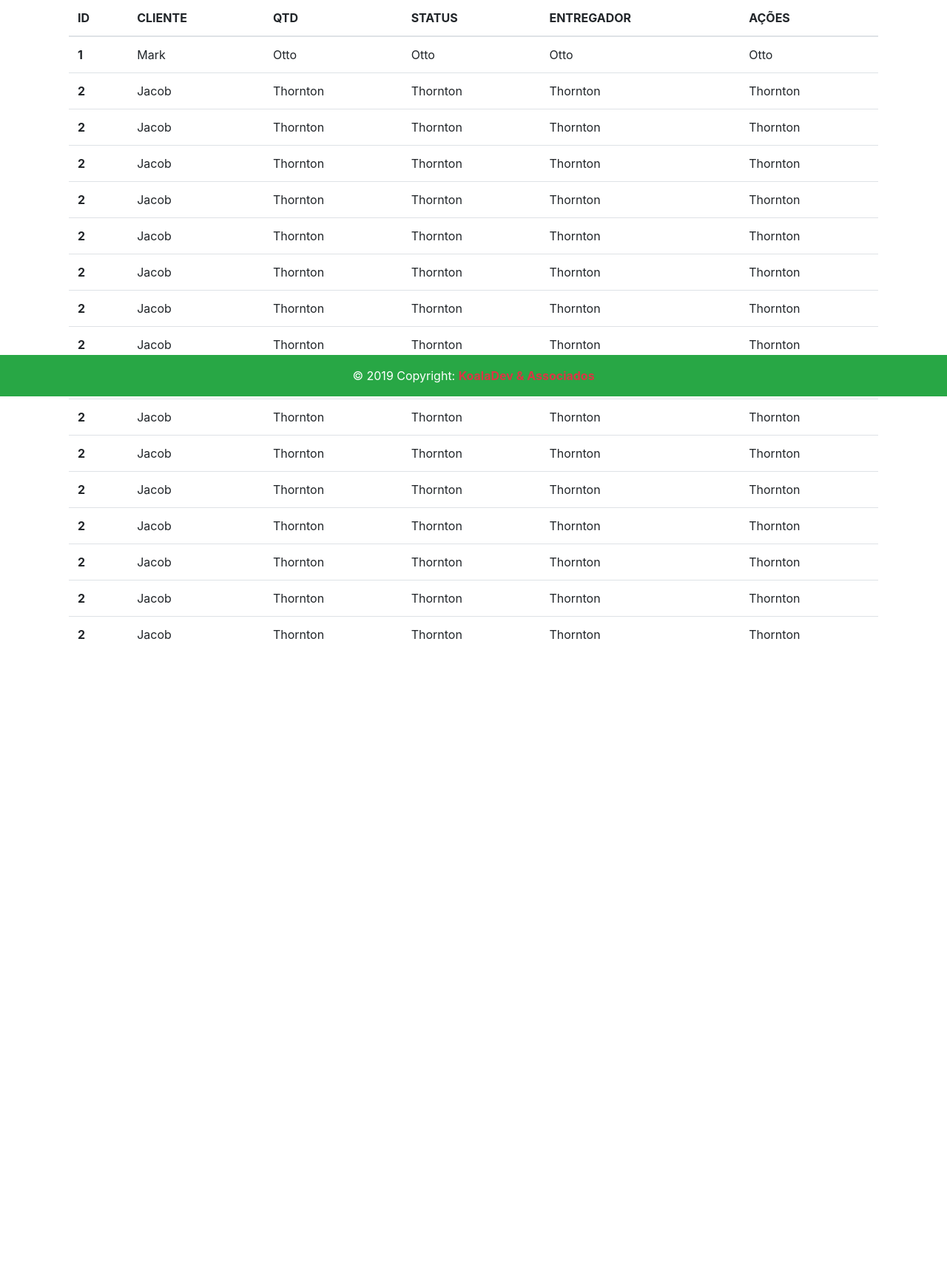
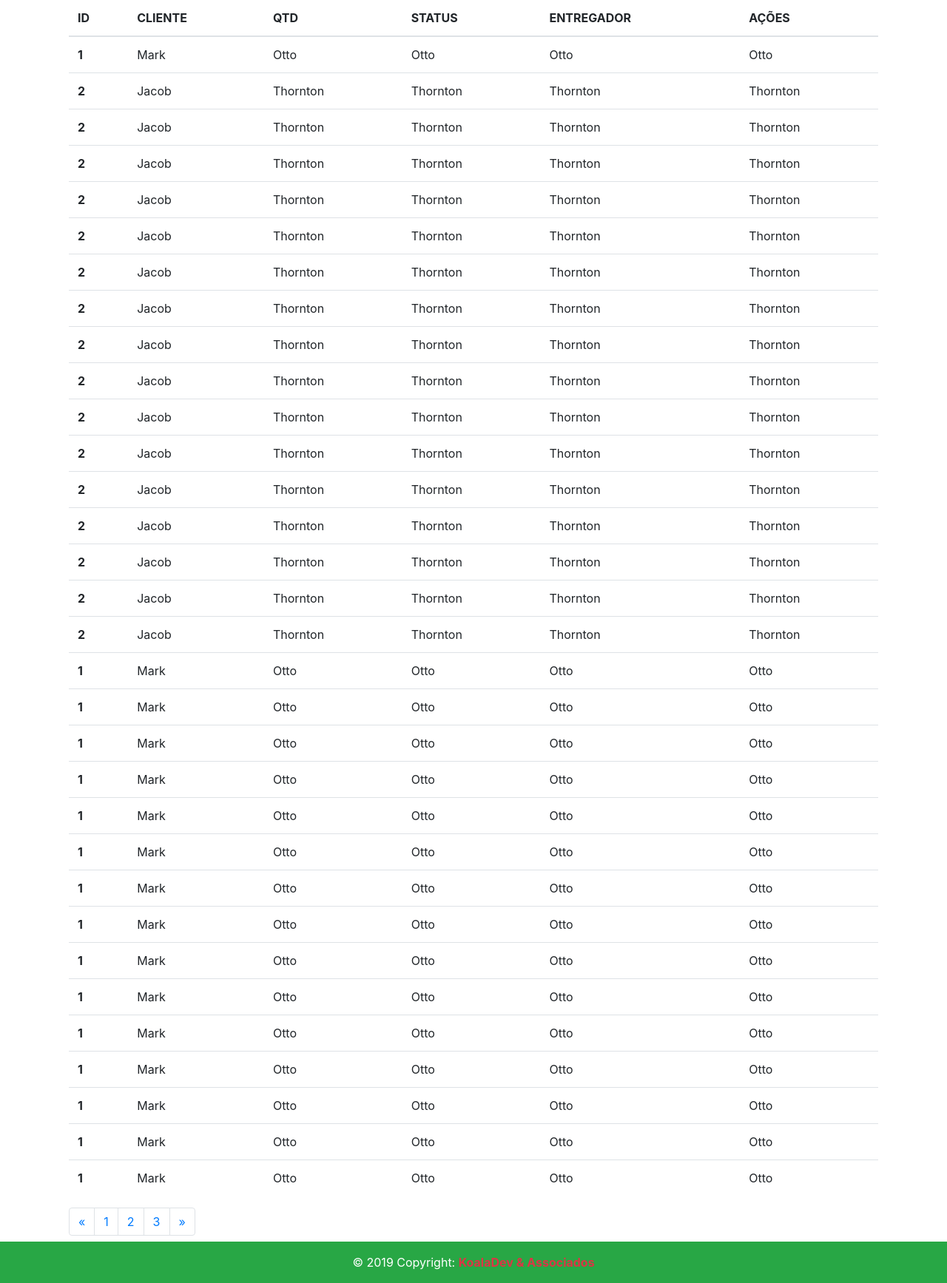
Before and after one commit to Koalapvh13/Sempre-Hidratado, a Django app: page / in a window 1280 px wide. Shown: the part 264-1999 px from the top of the page at 74% size. Before the commit the page ends 1129 px from the top, so only its background shows below. Run offline with Django 3.2, Linux system fonts and the light colour scheme; a user stored in the database is signed in; some libraries are stand-ins or nearby versions.

Commit message:
finalização do dashboard e afinações do base.html

```diff
--- a/semprehidratado/pedidos/templates/pedidos/dashboard.html
+++ b/semprehidratado/pedidos/templates/pedidos/dashboard.html
@@ -53,7 +53,7 @@
     </div>
 </div>
 
-<div class="row mb-3 mx-2">
+<div class="row pb-5 mx-2">
 
     <table class="table table-hover">
         <thead>
@@ -203,9 +203,147 @@
                 <td>Thornton</td>
                 <td>Thornton</td>
             </tr>
+            <tr>
+                <th scope="row">1</th>
+                <td>Mark</td>
+                <td>Otto</td>
+                <td>Otto</td>
+                <td>Otto</td>
+                <td>Otto</td>
+            </tr>
+            <tr>
+                <th scope="row">1</th>
+                <td>Mark</td>
+                <td>Otto</td>
+                <td>Otto</td>
+                <td>Otto</td>
+                <td>Otto</td>
+            </tr>
+            <tr>
+                <th scope="row">1</th>
+                <td>Mark</td>
+                <td>Otto</td>
+                <td>Otto</td>
+                <td>Otto</td>
+                <td>Otto</td>
+            </tr>
+            <tr>
+                <th scope="row">1</th>
+                <td>Mark</td>
+                <td>Otto</td>
+                <td>Otto</td>
+                <td>Otto</td>
+                <td>Otto</td>
+            </tr>
+            <tr>
+                <th scope="row">1</th>
+                <td>Mark</td>
+                <td>Otto</td>
+                <td>Otto</td>
+                <td>Otto</td>
+                <td>Otto</td>
+            </tr>
+            <tr>
+                <th scope="row">1</th>
+                <td>Mark</td>
+                <td>Otto</td>
+                <td>Otto</td>
+                <td>Otto</td>
+                <td>Otto</td>
+            </tr>
+            <tr>
+                <th scope="row">1</th>
+                <td>Mark</td>
+                <td>Otto</td>
+                <td>Otto</td>
+                <td>Otto</td>
+                <td>Otto</td>
+            </tr>
+            <tr>
+                <th scope="row">1</th>
+                <td>Mark</td>
+                <td>Otto</td>
+                <td>Otto</td>
+                <td>Otto</td>
+                <td>Otto</td>
+            </tr>
+            <tr>
+                <th scope="row">1</th>
+                <td>Mark</td>
+                <td>Otto</td>
+                <td>Otto</td>
+                <td>Otto</td>
+                <td>Otto</td>
+            </tr>
+            <tr>
+                <th scope="row">1</th>
+                <td>Mark</td>
+                <td>Otto</td>
+                <td>Otto</td>
+                <td>Otto</td>
+                <td>Otto</td>
+            </tr>
+            <tr>
+                <th scope="row">1</th>
+                <td>Mark</td>
+                <td>Otto</td>
+                <td>Otto</td>
+                <td>Otto</td>
+                <td>Otto</td>
+            </tr>
+            <tr>
+                <th scope="row">1</th>
+                <td>Mark</td>
+                <td>Otto</td>
+                <td>Otto</td>
+                <td>Otto</td>
+                <td>Otto</td>
+            </tr>
+            <tr>
+                <th scope="row">1</th>
+                <td>Mark</td>
+                <td>Otto</td>
+                <td>Otto</td>
+                <td>Otto</td>
+                <td>Otto</td>
+            </tr>
+            <tr>
+                <th scope="row">1</th>
+                <td>Mark</td>
+                <td>Otto</td>
+                <td>Otto</td>
+                <td>Otto</td>
+                <td>Otto</td>
+            </tr>
+            <tr>
+                <th scope="row">1</th>
+                <td>Mark</td>
+                <td>Otto</td>
+                <td>Otto</td>
+                <td>Otto</td>
+                <td>Otto</td>
+            </tr>
         </tbody>
     </table>
 
-
+    <nav aria-label="Page navigation example text-success">
+        <ul class="pagination">
+            <li class="page-item">
+                <a class="page-link" href="#!" aria-label="Previous">
+                    <span aria-hidden="true">&laquo;</span>
+                    <span class="sr-only">Previous</span>
+                </a>
+            </li>
+            <li class="page-item"><a class="page-link" href="#!">1</a></li>
+            <li class="page-item"><a class="page-link" href="#!">2</a></li>
+            <li class="page-item"><a class="page-link" href="#!">3</a></li>
+            <li class="page-item">
+                <a class="page-link" href="#!" aria-label="Next">
+                    <span aria-hidden="true">&raquo;</span>
+                    <span class="sr-only">Next</span>
+                </a>
+            </li>
+        </ul>
+    </nav>
 </div>
 {% endblock %}
--- a/semprehidratado/templates/base.html
+++ b/semprehidratado/templates/base.html
@@ -13,6 +13,9 @@
     <style>
         body {
             padding: 0;
+            margin: 0;
+            min-height: 100vh;
+            position: relative;
             margin: 0;
         }
 
@@ -47,6 +50,17 @@
             -o-transform: rotate(-44deg);
             -ms-transform: rotate(-44deg);
             transform: rotate(-44deg);
+        }
+
+        footer {
+            position: absolute;
+            bottom: 0;
+            width: 100%;
+            margin-top: 170px;
+
+        }
+        table{
+            padding-bottom: 50px;
         }
     </style>
 </head>
@@ -98,12 +112,12 @@
     </nav>
 
     <!-- Conteúdo da Página -->
-    <div class="container">
+    <div class="container mb-0">
         {%block content %}{% endblock %}
     </div>
 
     <!-- FOOTER -->
-    <footer class="page-footer font-small bg-success text-white fixed-bottom">
+    <footer class="page-footer font-small bg-success text-white ">
 
         <!-- Copyright -->
         <div class="footer-copyright text-center py-3">© 2019 Copyright:
@@ -114,8 +128,6 @@
 
     </footer>
     <!-- FOOTER -->
-
-
     <script src="https://code.jquery.com/jquery-3.3.1.slim.min.js"
         integrity="sha384-q8i/X+965DzO0rT7abK41JStQIAqVgRVzpbzo5smXKp4YfRvH+8abtTE1Pi6jizo"
         crossorigin="anonymous"></script>
```
Also changed, not shown: semprehidratado/db.sqlite3.
